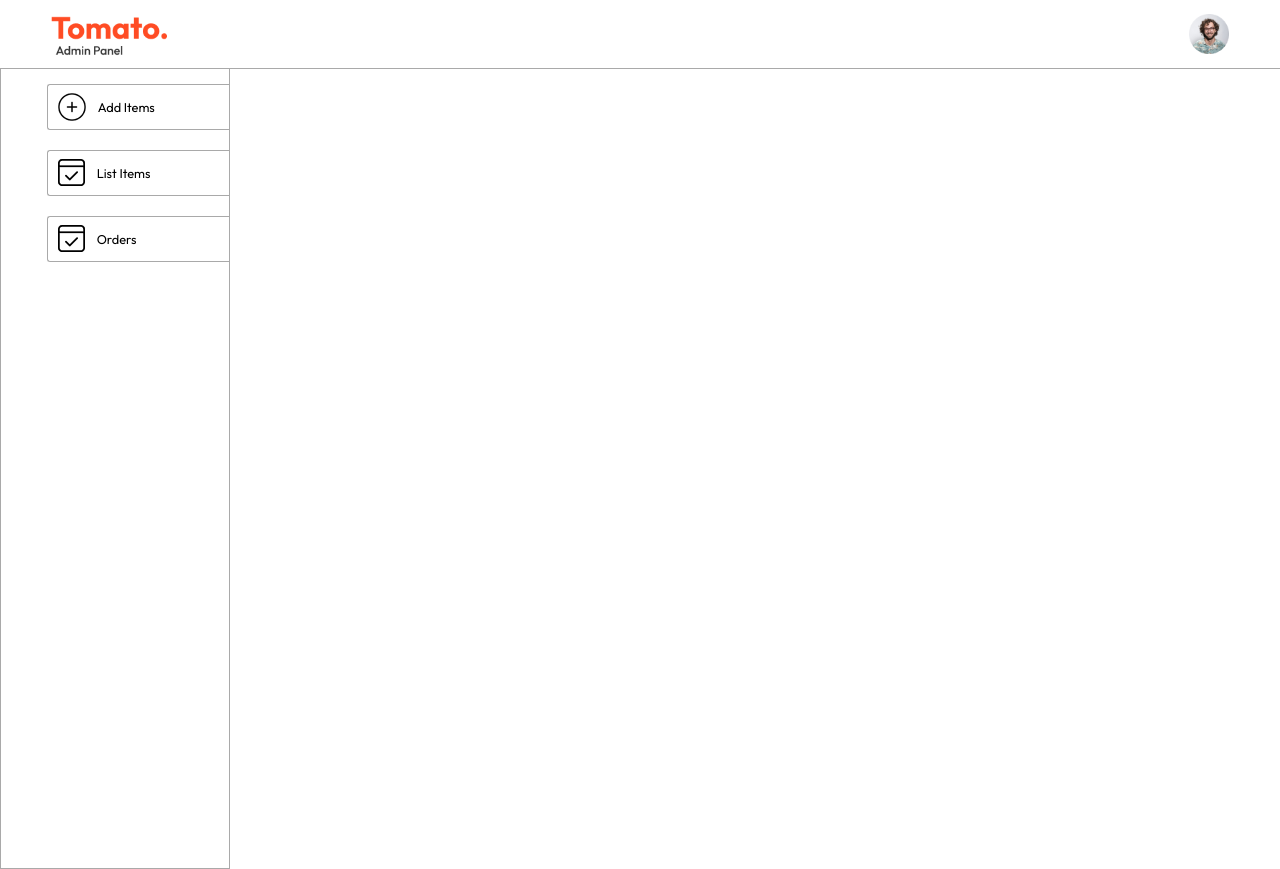
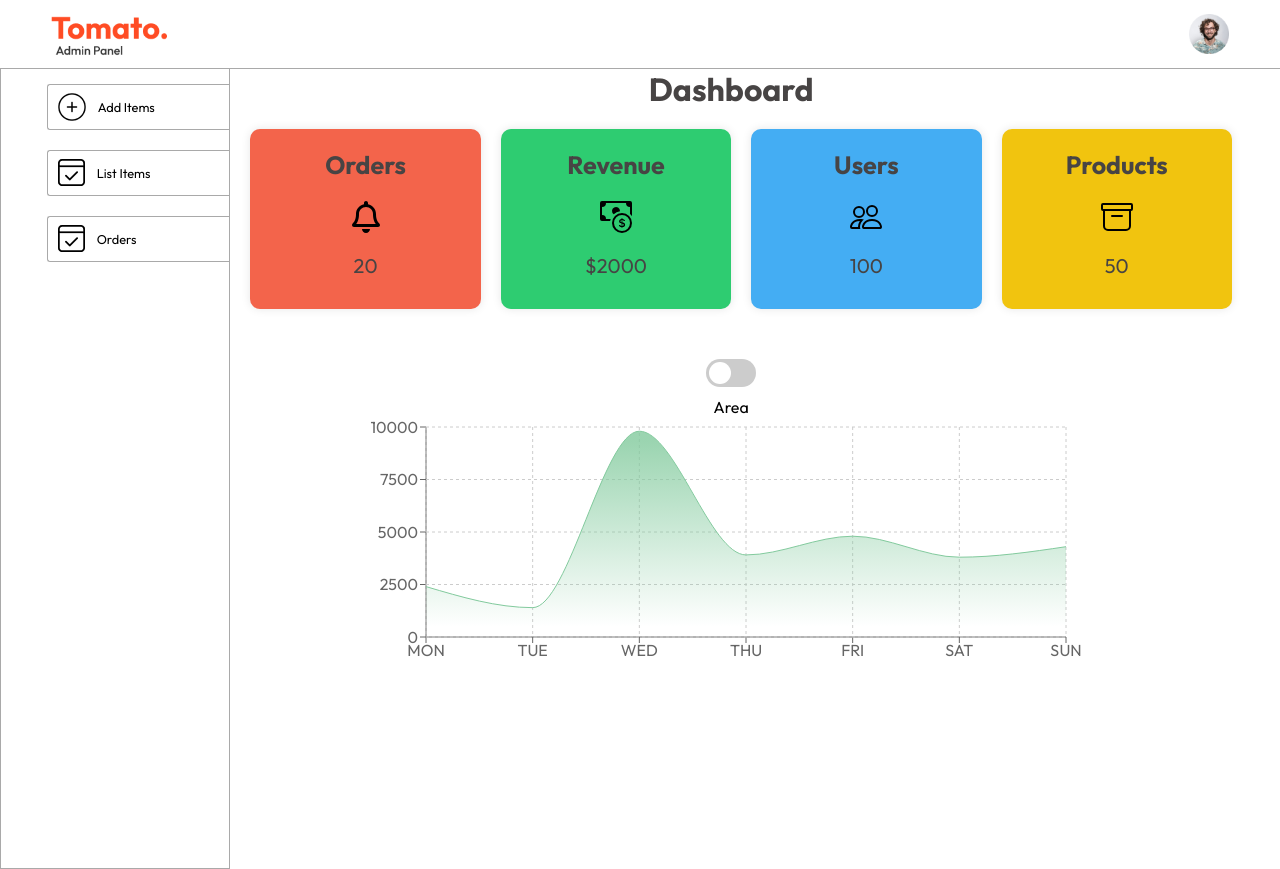
Before and after one commit to Fethulmubin/Food_delivery_admin, a React (Vite) app in the folder admin/: page / in a window 1280 px wide. Built offline with nearby package versions, Linux system fonts and the light colour scheme.

Commit message:
dasboard, orders fetching functionality, over all admin finised

```diff
--- a/admin/package.json
+++ b/admin/package.json
@@ -13,8 +13,10 @@
     "axios": "^1.8.1",
     "react": "^19.0.0",
     "react-dom": "^19.0.0",
+    "react-icons": "^5.5.0",
     "react-router-dom": "^7.2.0",
     "react-toastify": "^11.0.5",
+    "recharts": "^2.15.1",
     "toastify": "^2.0.1"
   },
   "devDependencies": {
--- a/admin/src/App.jsx
+++ b/admin/src/App.jsx
@@ -7,6 +7,7 @@ import List from './pages/List/List'
 import Order from './pages/Order/Order'
 import { ToastContainer } from 'react-toastify';
 import 'react-toastify/dist/ReactToastify.css';
+import Dashboard from './components/Dashboard/Dashboard'
 const App = () => {
   return (
     <div>
@@ -20,6 +21,7 @@ const App = () => {
         <Route path="/add" element={<Add />} />
         <Route path="/list" element={<List />} />
         <Route path="/orders" element={<Order />} />
+        <Route path='/' element={<Dashboard/>}/>
       </Routes>
     </div>
     </div>
--- /dev/null
+++ b/admin/src/components/Dashboard/Dasboard.css
@@ -0,0 +1,120 @@
+.container-dashboard{
+    display: flex;
+    /* align-items: center; */
+    justify-content: center;
+    /* flex-direction: column; */
+    /* gap: 20px; */
+    /* margin: 20px; */
+}
+.container-dashboard h1{
+    color: #474444;
+}
+.main-cards{
+    /* display: grid;
+    grid-template-columns: repeat(4, 1fr);
+    grid-gap: auto; */
+    width: 100%;
+    display: flex;
+    justify-content: space-around;
+    margin-bottom: 50px;
+    /* flex-wrap: wrap; */
+
+}
+.card{
+    width: 18vw;
+    height: 180px;
+    margin-left: 20px;
+    background-color: #fff;
+    border-radius: 10px;
+    box-shadow: 0 0 10px rgba(0,0,0,0.1);
+    padding: 20px;
+    margin-top: 20px;
+    display: flex;
+    flex-direction: column;
+    gap: 20px;
+    align-items: center;
+}
+.card-order{
+    background-color: rgb(243, 100, 75);
+}
+.card-products{
+    background-color: #f1c40f;
+}
+.card-users{
+    background-color: #44adf3;
+}
+.card-cash{
+    background-color: #2ecc71;
+}
+.main-cards .card h3{
+    font-size: 25px;
+    color: #474444;
+}
+.main-cards .card p{
+    font-size: 20px;
+    color: #474444;
+}
+.chart-container {
+    display: flex;
+    justify-content: center; /* Center horizontally */
+    align-items: center;     /* Center vertically */
+    height: 100vh;           /* Full screen height */
+    gap: 40px;               /* Space between toggle and chart */
+    flex-wrap: wrap;         /* Makes it responsive on small screens */
+  }
+
+  /* Toggle container: stack toggle switch and label vertically */
+  .toggle-container {
+    display: flex;
+    flex-direction: column;
+    align-items: center;
+    gap: 10px;
+    font-family: sans-serif;
+    font-size: 16px;
+  }
+  .switch {
+    position: relative;
+    display: inline-block;
+    width: 50px;
+    height: 28px;
+  }
+
+  .switch input {
+    opacity: 0;
+    width: 0;
+    height: 0;
+  }
+
+  /* The slider */
+  .slider {
+    position: absolute;
+    cursor: pointer;
+    top: 0;
+    left: 0;
+    right: 0;
+    bottom: 0;
+    background-color: #ccc;
+    transition: 0.4s;
+    border-radius: 28px;
+  }
+
+  .slider::before {
+    position: absolute;
+    content: "";
+    height: 22px;
+    width: 22px;
+    left: 3px;
+    bottom: 3px;
+    background-color: white;
+    transition: 0.4s;
+    border-radius: 50%;
+  }
+
+  /* When checked */
+  input:checked + .slider {
+    background-color: #4caf50;
+  }
+
+  input:checked + .slider::before {
+    transform: translateX(22px);
+  }
--- /dev/null
+++ b/admin/src/components/Dashboard/Dashboard.jsx
@@ -0,0 +1,99 @@
+import React from 'react'
+import './Dasboard.css'
+// import {BsFillArchiveFill, BsPeople, FaRegBell,BsCashCoin} from 'react-icons'
+import { BsArchive, BsPeople, BsCashCoin } from "react-icons/bs";
+// import { IoPeopleOutline } from "react-icons/io5";
+import { FaRegBell } from "react-icons/fa";
+import { BarChart, Bar, XAxis, YAxis, CartesianGrid, Tooltip, Legend } from 'recharts';
+import { AreaChart, Area } from 'recharts';
+// import { BsCashCoin } from "react-icons/bs";
+
+const Dashboard = () => {
+    const [change, setChange] = React.useState(false)
+    const data = [
+        { name: 'MON', Revenue: 2400, amt: 2400 },
+        { name: 'TUE', Revenue: 1398, amt: 2210 },
+        { name: 'WED', Revenue: 9800, amt: 2290 },
+        { name: 'THU', Revenue: 3908, amt: 2000 },
+        { name: 'FRI', Revenue: 4800, amt: 2181 },
+        { name: 'SAT', Revenue: 3800, amt: 2500 },
+        { name: 'SUN', Revenue: 4300, amt: 2100 },
+    ];
+    return (
+        <div>
+            <div className="container-dashboard">
+                <h1>Dashboard</h1>
+            </div>
+            <div className="main-cards">
+                <div className="card card-order">
+                    <h3>Orders</h3>
+                    <FaRegBell className='icon' style={{ fontSize: '2em' }} />
+                    <p>20</p>
+                </div>
+                <div className="card card-cash">
+                    <h3>Revenue</h3>
+                    <BsCashCoin className='icon' style={{ fontSize: '2em' }} />
+                    <p>$2000</p>
+                </div>
+                <div className="card card-users">
+                    <h3>Users</h3>
+                    <BsPeople className='icon' style={{ fontSize: '2em' }} />
+                    <p>100</p>
+                </div>
+                <div className="card card-products">
+                    <h3>Products</h3>
+                    <BsArchive className='icon' style={{ fontSize: '2em' }} />
+                    <p>50</p>
+                </div>
+            </div>
+            <div className='chart-conatiner'>
+            <div className="toggle-container">
+                <label className="switch">
+                    <input
+                        type="checkbox"
+                        checked={change}
+                        onChange={() => setChange(!change)}
+                    />
+                    <span className="slider"></span>
+                </label>
+                <p>{change ? 'Bar' : 'Area'}</p>
+            </div>
+            {change ? (
+                <div style={{ display: 'flex', justifyContent: 'center' }}>
+                    <BarChart width={730} height={250} data={data}>
+                        <CartesianGrid strokeDasharray="3 3" />
+                        <XAxis dataKey="name" />
+                        <YAxis />
+                        <Tooltip />
+                        <Legend />
+                        <Bar dataKey="Revenue" fill="#57BEBA" />
+                    </BarChart>
+                </div>
+            ) : (
+                <div style={{ display: 'flex', justifyContent: 'center' }}>
+                    <AreaChart width={730} height={250} data={data}
+                        margin={{ top: 10, right: 30, left: 0, bottom: 0 }}>
+                        <defs>
+                            <linearGradient id="colorUv" x1="0" y1="0" x2="0" y2="1">
+                                <stop offset="5%" stopColor="#8884d8" stopOpacity={0.8} />
+                                <stop offset="95%" stopColor="#8884d8" stopOpacity={0} />
+                            </linearGradient>
+                            <linearGradient id="colorPv" x1="0" y1="0" x2="0" y2="1">
+                                <stop offset="5%" stopColor="#82ca9d" stopOpacity={0.8} />
+                                <stop offset="95%" stopColor="#82ca9d" stopOpacity={0} />
+                            </linearGradient>
+                        </defs>
+                        <XAxis dataKey="name" />
+                        <YAxis />
+                        <CartesianGrid strokeDasharray="3 3" />
+                        <Tooltip />
+                        <Area type="monotone" dataKey="Revenue" stroke="#82ca9d" fillOpacity={1} fill="url(#colorPv)" />
+                    </AreaChart>
+                </div>
+            )}
+            </div>
+        </div>
+    )
+}
+
+export default Dashboard
--- a/admin/src/pages/Order/Order.css
+++ b/admin/src/pages/Order/Order.css
@@ -22,12 +22,21 @@
 .order-item select{
     background-color: #ffe8e4;
     border: none;
-    width: max(10vw, 120px);
+    width: max(11vw, 120px);
     padding: 10px;
     outline: none;
     border-radius: 4px;
 }
-
+.paid, .not-paid{
+    font-size: 20px;
+    font-weight: 700;
+}
+.paid{
+    color: rgb(25, 221, 25);
+}
+.not-paid{
+    color: tomato;
+}
 @media (max-width:1000px){
     .order-item{
         font-size: 12px;
--- a/admin/src/pages/Order/Order.jsx
+++ b/admin/src/pages/Order/Order.jsx
@@ -8,6 +8,7 @@ import { assets } from '../../../../../Food_delivery/src/assets/assets/frontend_
 const Order = () => {
   const { url, orders, setOrders } = useContext(StoreContext)
 
+  //fetching all orders
   const fetchAllOrders = async () => {
     try {
       const response = await axios.get(`${url}api/order/list`)
@@ -21,6 +22,17 @@ const Order = () => {
       toast.error('Network error')
       console.error(err)
     }
+  }
+  //changing status
+  const statusHandler = async (e, orderId) =>{
+    const response = await axios.post(`${url}api/order/status`, {
+      orderId,
+      status: e.target.value
+    })
+    if(response.data.success){
+     await fetchAllOrders()
+    }
+
   }
 
   useEffect(() => {
@@ -56,10 +68,12 @@ const Order = () => {
                 order.address.zipcode} </p>
               </div>
               <p className='order-item-phone'> {order.address.phone}</p>
+              {order.payment ? <p className='paid'>Paid</p>:
+                 <p className='not-paid'>Not Paid</p>}
             </div>
             <p>Items : {order.items.length}</p>
             <p>${order.amount}</p>
-            <select >
+            <select onChange={(e) => statusHandler(e, order._id)} value={order.status} >
               <option value="Food Processing ">Food Processing</option>
               <option value="Out for delivery">Out for delivery</option>
               <option value="delivered">Delivered</option>
```
Also changed, not shown: 1 other file (tests, documents, lock files or other folders).
